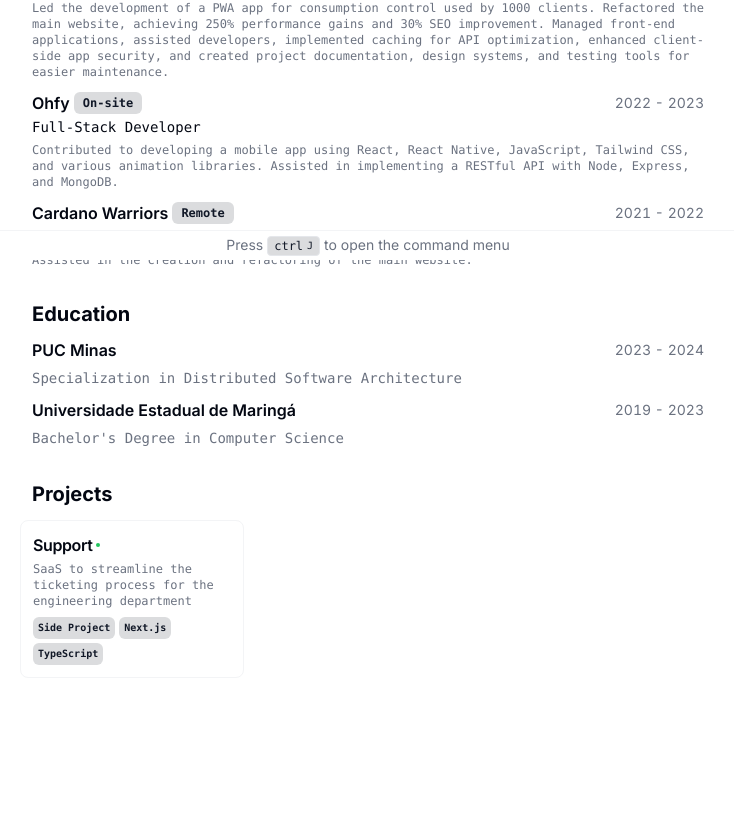
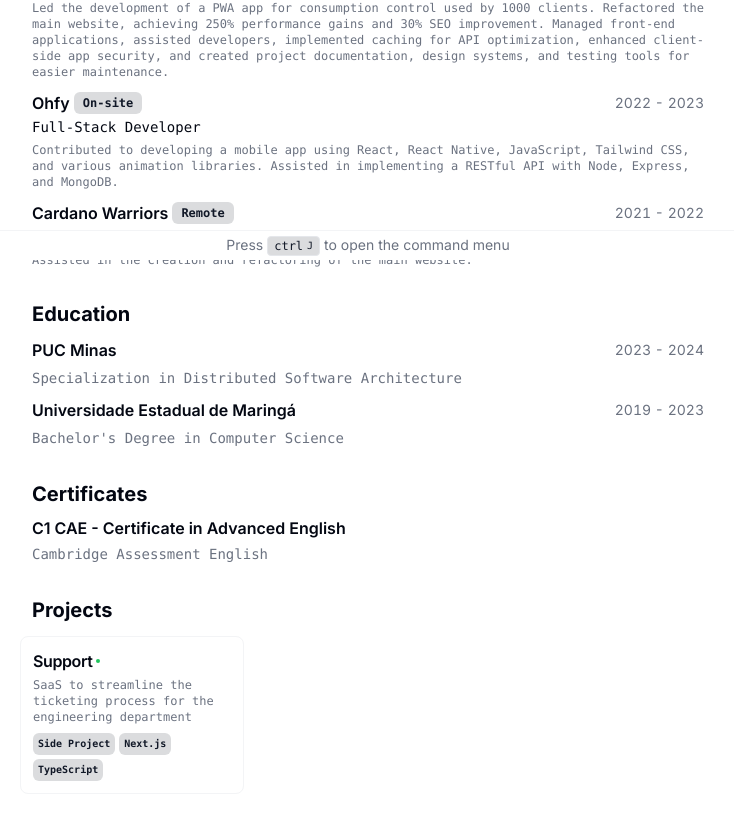
Before and after one commit to renanleonel/cv, a Next.js app: page / in a window 1280 px wide. Shown: the part 540-1360 px from the top of the page, without its empty margins (272-1006 px from the left). Before the commit the page ends 1282 px from the top, so only its background shows below. Built offline with nearby package versions, Linux system fonts and the light colour scheme.

Commit message:
feat: added certificates section

```diff
--- a/src/app/page.tsx
+++ b/src/app/page.tsx
@@ -177,6 +177,26 @@
 					})}
 				</section>
 
+				<section className='flex min-h-0 flex-col gap-y-3'>
+					<h2 className='text-xl font-bold'>Certificates</h2>
+					{DATA.certificates.map((certificate) => {
+						return (
+							<Card key={certificate.name}>
+								<CardHeader>
+									<div className='flex items-center justify-between gap-x-2 text-base'>
+										<h3 className='font-semibold leading-none'>
+											{certificate.name}
+										</h3>
+									</div>
+								</CardHeader>
+								<CardContent className='mt-2'>
+									{certificate.school}
+								</CardContent>
+							</Card>
+						);
+					})}
+				</section>
+
 				<section className='print-force-new-page flex min-h-0 scroll-mb-16 flex-col gap-y-3'>
 					<h2 className='text-xl font-bold'>Projects</h2>
 					<div className='-mx-3 grid grid-cols-1 gap-3 print:grid-cols-3 print:gap-2 md:grid-cols-2 lg:grid-cols-3'>
--- a/src/lib/data.tsx
+++ b/src/lib/data.tsx
@@ -39,6 +39,14 @@
 			end: '2023',
 		},
 	],
+
+	certificates: [
+		{
+			school: 'Cambridge Assessment English',
+			name: 'C1 CAE - Certificate in Advanced English',
+		},
+	],
+
 	work: [
 		{
 			company: 'PLIN Energia',
```
